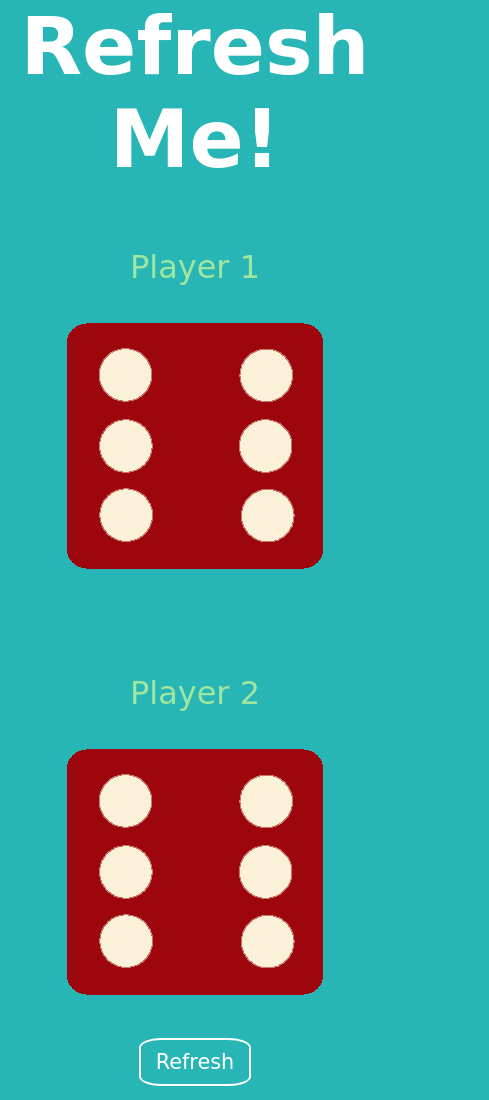
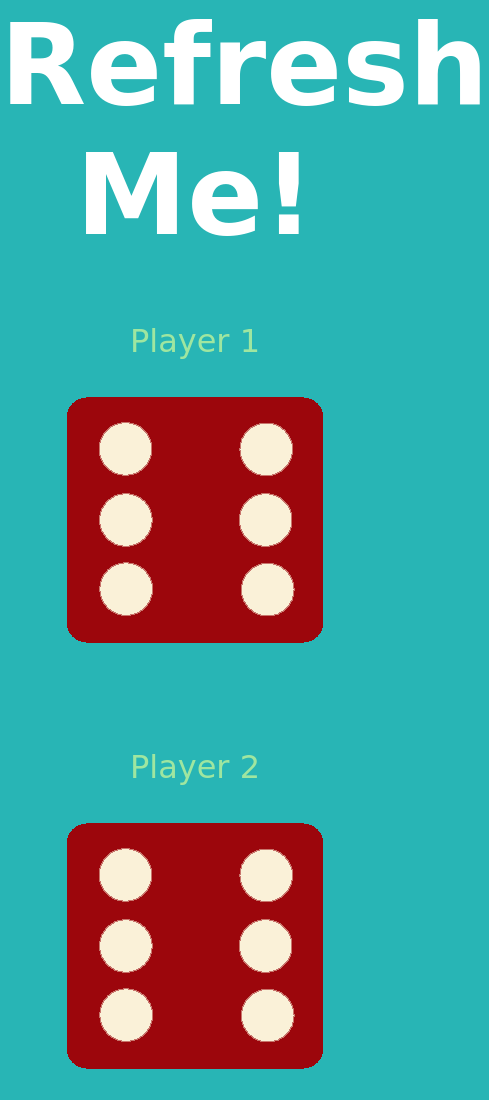
Before and after one commit to Keshav271/Dice-Game, a plain HTML site: page index.html in a window 390 px wide. Shown: the top 1100 px of the page, 489 px wide, since content can reach past the window. Drawn offline with Linux system fonts and the light colour scheme.

Commit message:
Update style.css

```diff
--- a/style.css
+++ b/style.css
@@ -38,9 +38,9 @@ footer{
 :active .btn{
     background-color: #38d7a0;
 }
-@media (max-width: 917px ) {
+@media (max-width: 1080px ) {
   #title{
-    font-size: 5rem;
+    font-size: 7rem;
   }
   .dice{
     display: block;
```
